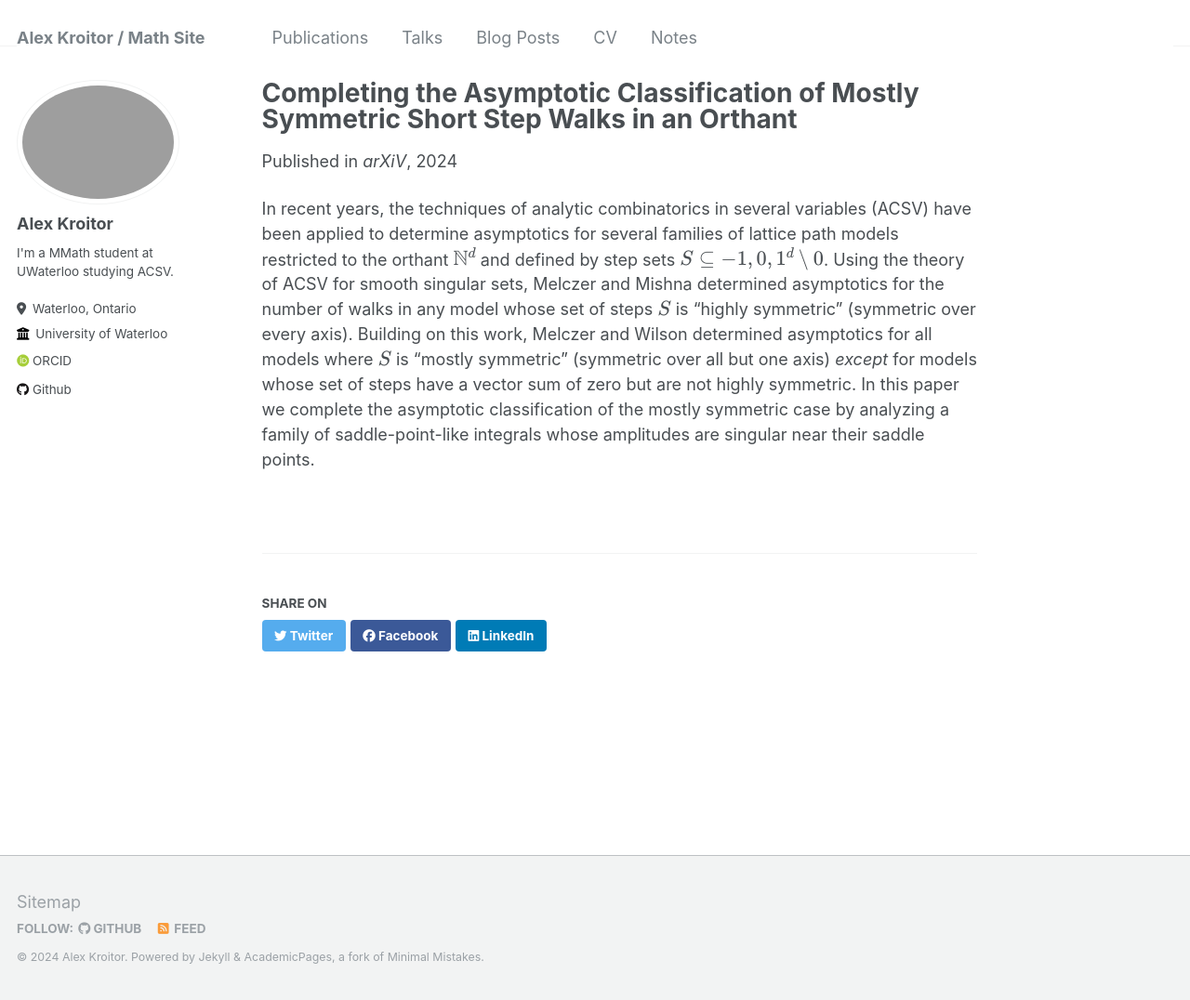
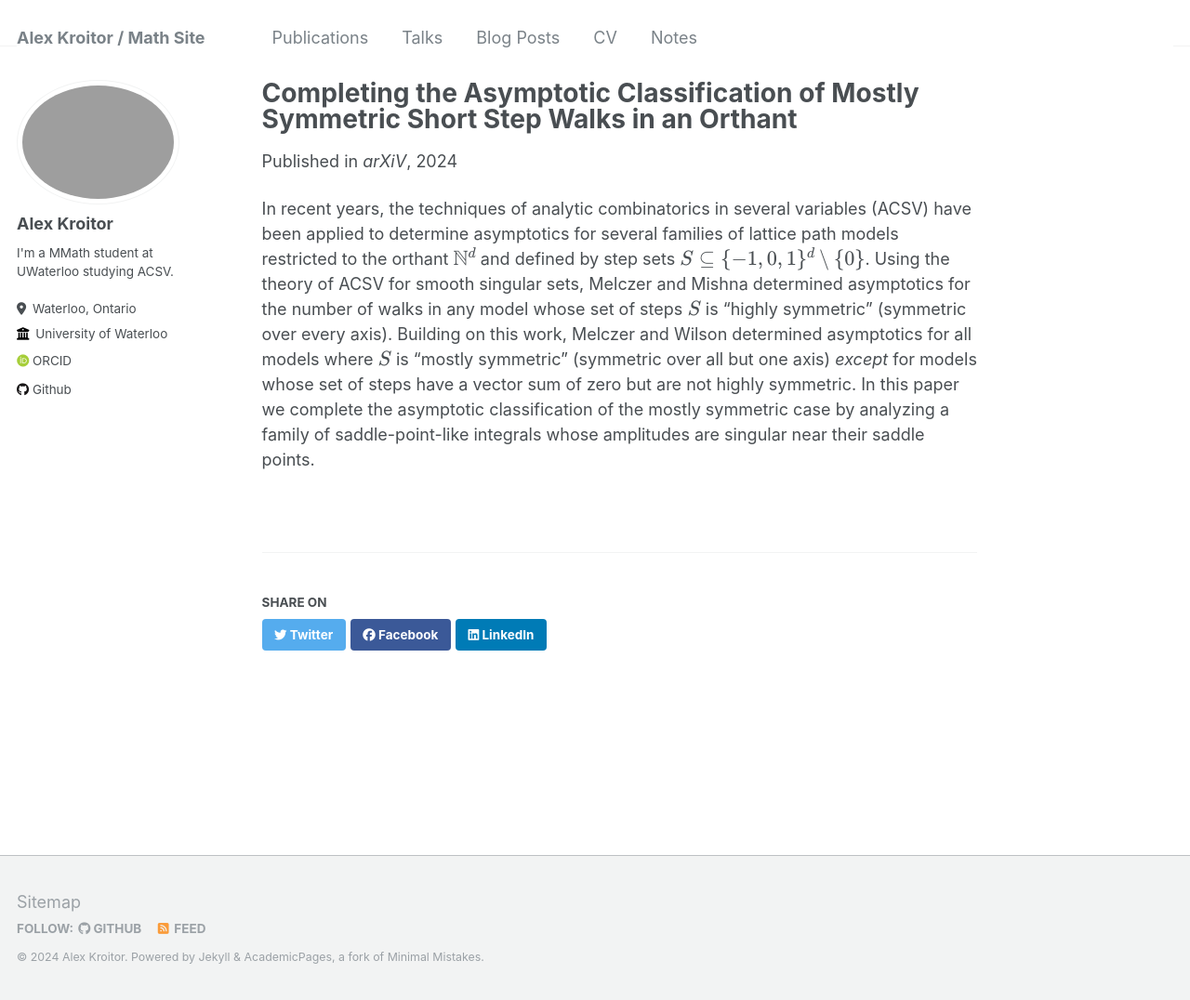
Before and after one commit to akroitor/akroitor.github.io, a Jekyll site: the page built from _publications/2024-01-01.md, in a window 1280 px wide and 1076 px high. Shown: the whole window at 93% size. Built offline with Jekyll 4.4.1, drawn with Linux system fonts in a browser that asks for light colours; some web fonts are replaced.

Commit message:
Update 2024-01-01.md

```diff
--- a/_publications/2024-01-01.md
+++ b/_publications/2024-01-01.md
@@ -9,4 +9,4 @@ paperurl: 'https://arxiv.org/abs/2401.00837'
 citation:
 ---
 
-In recent years, the techniques of analytic combinatorics in several variables (ACSV) have been applied to determine asymptotics for several families of lattice path models restricted to the orthant \\( \mathbb{N}^d \\) and defined by step sets \\( S \subseteq \{−1,0,1 \}^d \setminus \{0\} \\). Using the theory of ACSV for smooth singular sets, Melczer and Mishna determined asymptotics for the number of walks in any model whose set of steps \\(S\\) is "highly symmetric" (symmetric over every axis). Building on this work, Melczer and Wilson determined asymptotics for all models where \\(S\\) is "mostly symmetric" (symmetric over all but one axis) *except* for models whose set of steps have a vector sum of zero but are not highly symmetric. In this paper we complete the asymptotic classification of the mostly symmetric case by analyzing a family of saddle-point-like integrals whose amplitudes are singular near their saddle points.
+In recent years, the techniques of analytic combinatorics in several variables (ACSV) have been applied to determine asymptotics for several families of lattice path models restricted to the orthant \\( \mathbb{N}^d \\) and defined by step sets \\( S \subseteq \\{−1,0,1 \\}^d \setminus \\{0\\} \\). Using the theory of ACSV for smooth singular sets, Melczer and Mishna determined asymptotics for the number of walks in any model whose set of steps \\(S\\) is "highly symmetric" (symmetric over every axis). Building on this work, Melczer and Wilson determined asymptotics for all models where \\(S\\) is "mostly symmetric" (symmetric over all but one axis) *except* for models whose set of steps have a vector sum of zero but are not highly symmetric. In this paper we complete the asymptotic classification of the mostly symmetric case by analyzing a family of saddle-point-like integrals whose amplitudes are singular near their saddle points.
```
